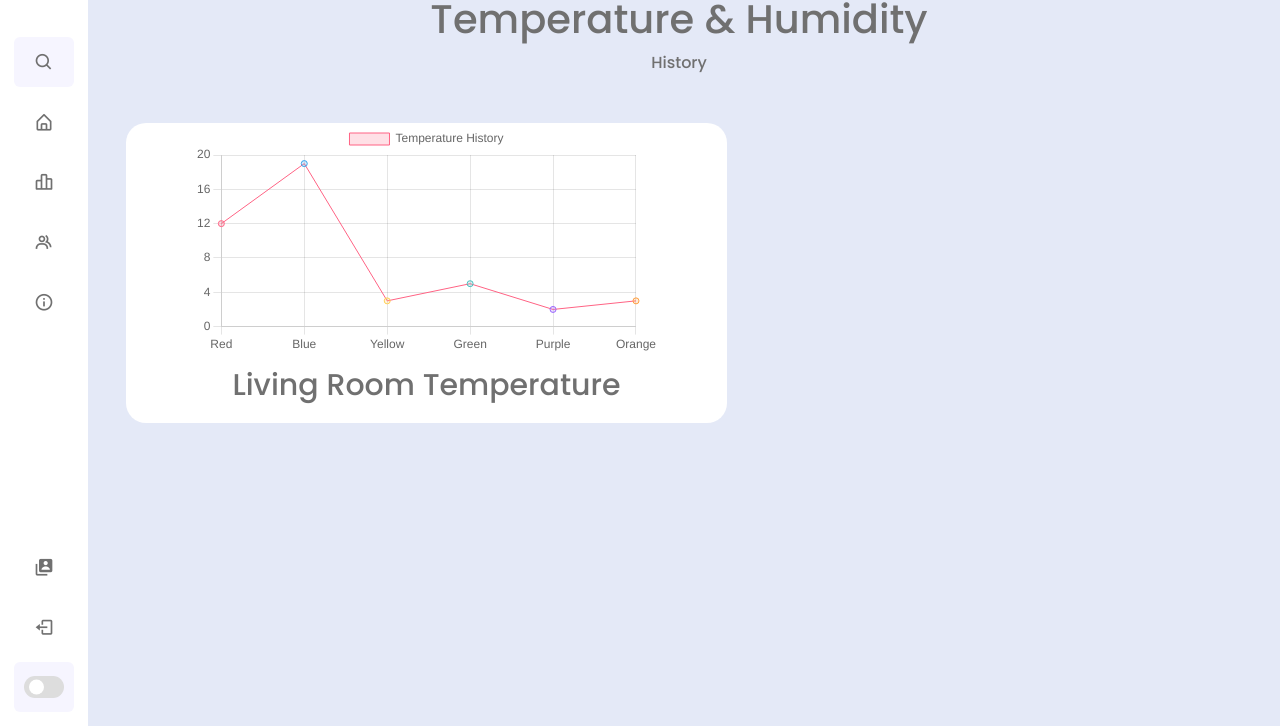
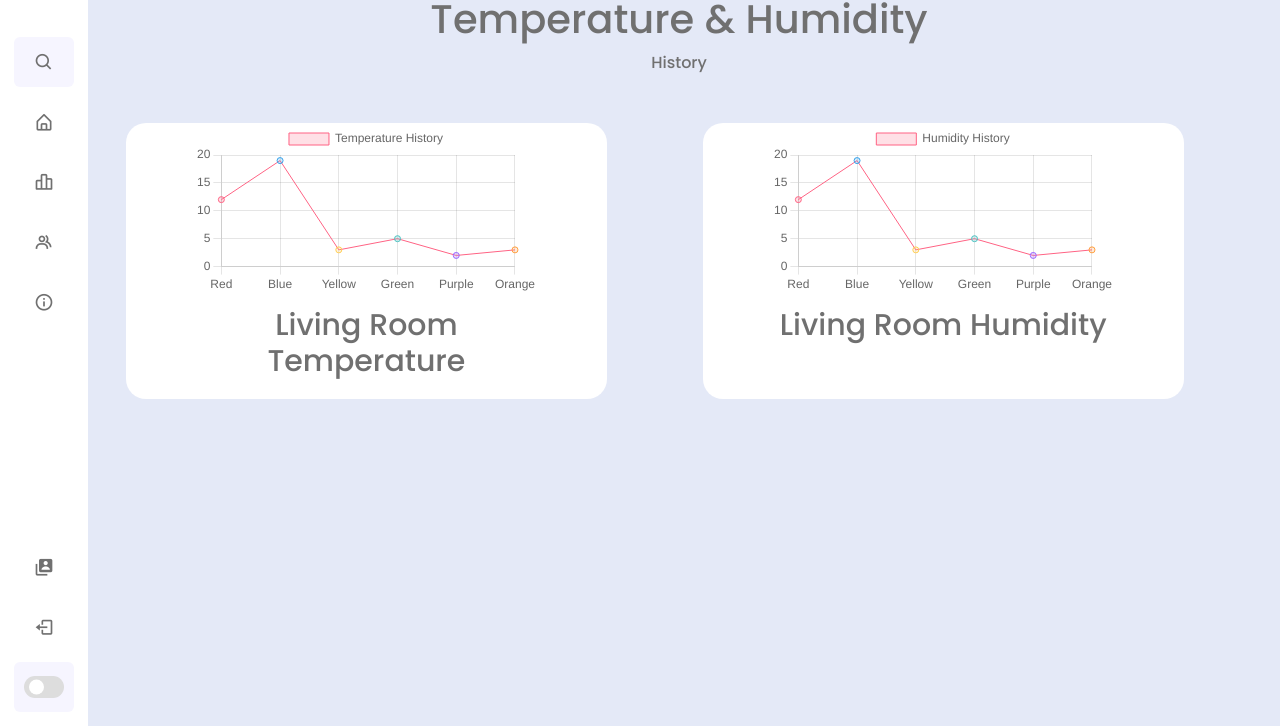
Before and after one commit to MartinZakhaev/SABI-IoT-Dashboard, a website: page pages/statistic.html in a window 1280 px wide. Shown: the part 74-800 px from the top of the page. Drawn offline with nearby package versions, Linux system fonts and the light colour scheme; files that its build step writes are made by us from their sources; files whose address does not match are found by name.

Commit message:
changing home page and statistic page

```diff
--- a/pages/statistic.html
+++ b/pages/statistic.html
@@ -118,18 +118,18 @@
             <h1 class="content-text">Temperature & Humidity</h1>
             <p class="content-text">History</p>
             <div class="row row-cols-2 my-5">
-                <div class="col chart-container mx-5">
+                <div class="col chart-container mx-5 justify-content-around">
                     <div class="mx-2 px-5">
                         <canvas id="temp"></canvas>
                     </div>
                     <h2 class="text">Living Room Temperature</h2>
                 </div>
-                <!-- <div class="col chart-container">
+                <div class="col chart-container mx-5 justify-content-around">
                     <div class="mx-2 px-5">
                         <canvas id="humidity"></canvas>
                     </div>
                     <h2 class="text">Living Room Humidity</h2>
-                </div> -->
+                </div>
             </div>
         </div>
     </section>
--- a/public/assets/css/chart.css
+++ b/public/assets/css/chart.css
@@ -28,6 +28,7 @@
 }
 
 .chart-container {
+  width: 40%;
   background-color: var(--sidebar-color);
   border-radius: 20px;
 }
```
Also changed, not shown: pages/index.html (+1 -1 lines).
